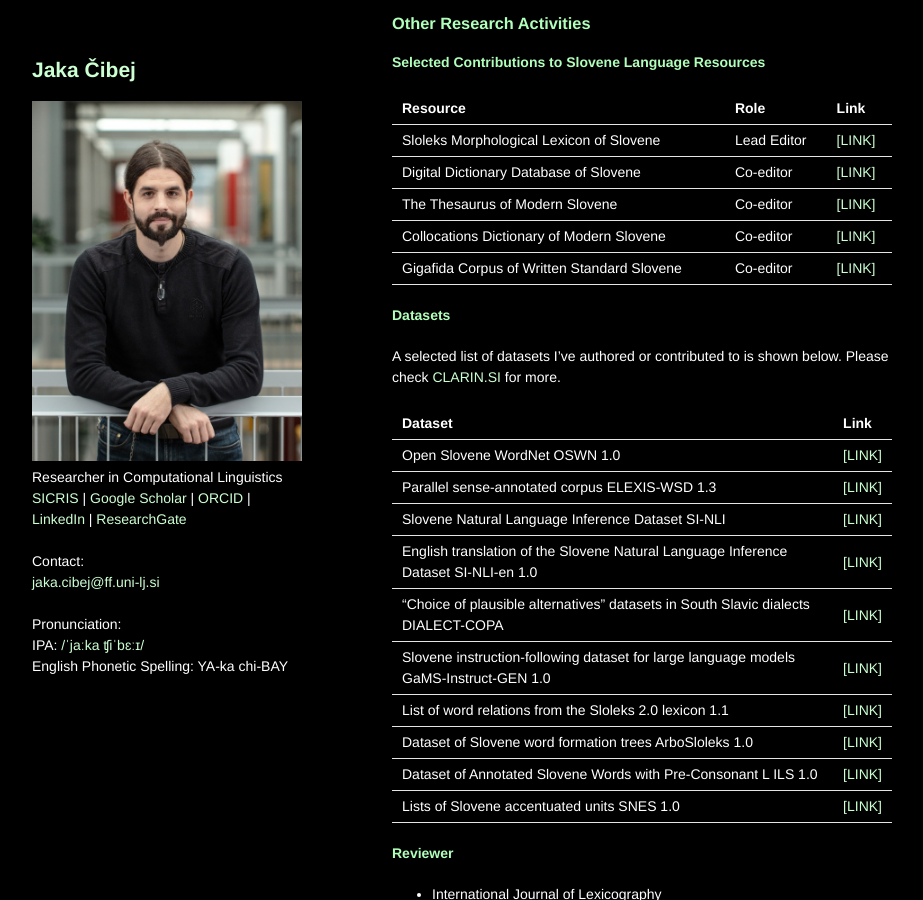
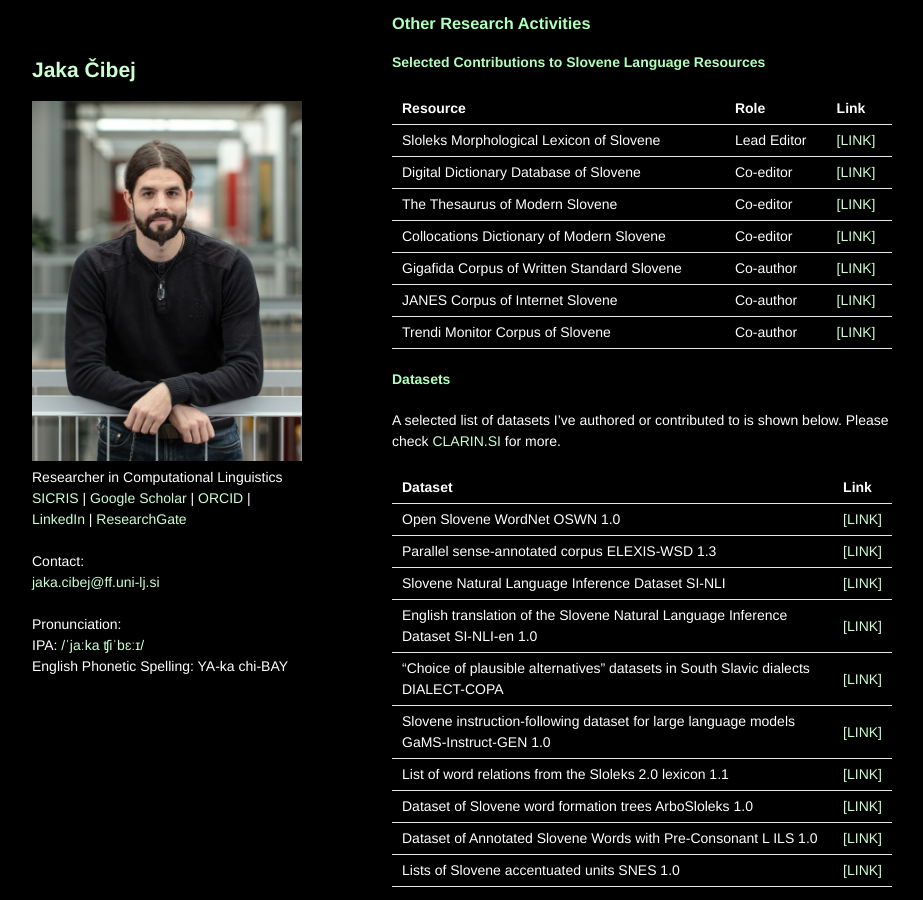
Before and after one commit to jakacibej/jakacibej.github.io, a Jekyll site: the page built from index.md, in a window 1280 px wide and 900 px high, scrolled down 3844 px. Shown: the whole window, without its empty margins (178-1101 px from the left). Built offline with Jekyll 4.4.1, drawn with Linux system fonts in a browser that asks for light colours; our own code applies the rules of GitHub Pages for plain Markdown files; a script that is not in the unit is left out.

Commit message:
Add files via upload

```diff
--- a/index.md
+++ b/index.md
@@ -107,7 +107,9 @@ I'm strongly in favor of empirical and data-driven research that brings about op
 | Digital Dictionary Database of Slovene | Co-editor | [\[LINK\]](https://wiki.cjvt.si/books/digital-dictionary-database-of-slovene) |
 | The Thesaurus of Modern Slovene | Co-editor | [\[LINK\]](https://viri.cjvt.si/sopomenke/eng/) |
 | Collocations Dictionary of Modern Slovene | Co-editor | [\[LINK\]](https://viri.cjvt.si/kolokacije/eng/) |
-| Gigafida Corpus of Written Standard Slovene | Co-editor  | [\[LINK\]](https://viri.cjvt.si/gigafida/) |
+| Gigafida Corpus of Written Standard Slovene | Co-author  | [\[LINK\]](https://viri.cjvt.si/gigafida/) |
+| JANES Corpus of Internet Slovene | Co-author | [\[LINK\]](https://www.clarin.si/ske/#dashboard?corpname=janes) |
+| Trendi Monitor Corpus of Slovene | Co-author | [\[LINK\]](http://hdl.handle.net/11356/2044) |
 
 #### Datasets
 A selected list of datasets I've authored or contributed to is shown below. Please check [CLARIN.SI](https://www.clarin.si/repository/xmlui/discover?filtertype=author&filter_relational_operator=equals&filter=%C4%8Cibej%2C+Jaka) for more.
```
